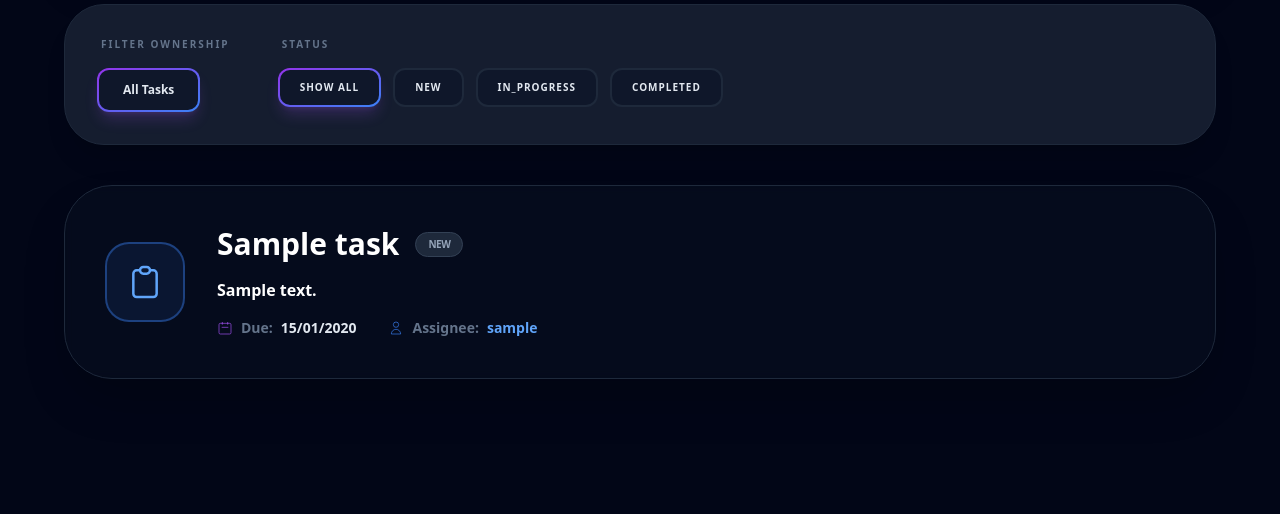
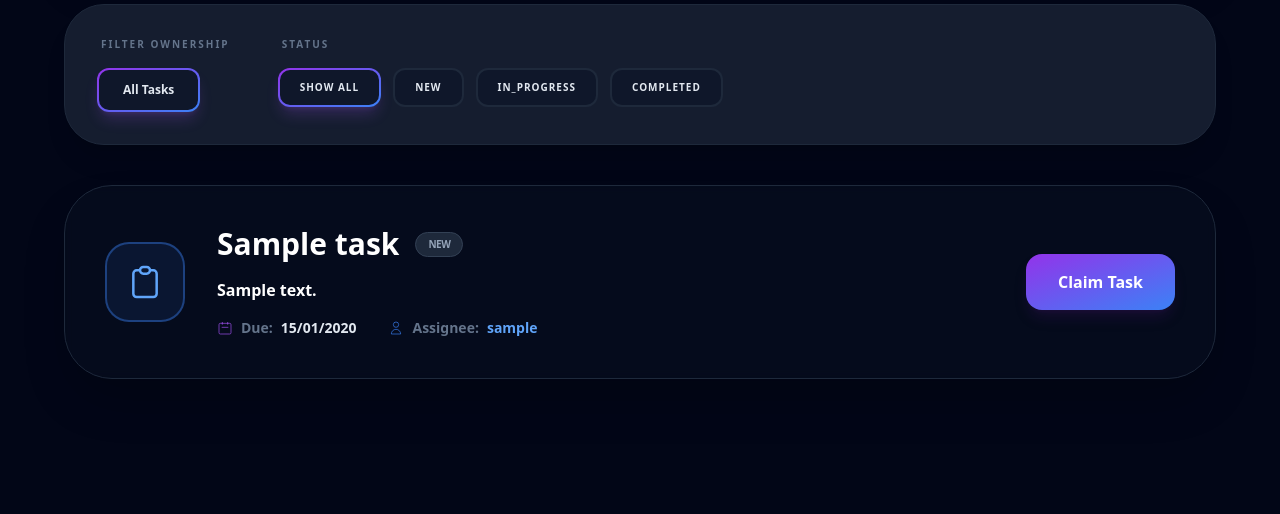
Before and after one commit to Lea2166/Python, a Django app: page /alltasks/ in a window 1280 px wide. Shown: the part 315-829 px from the top of the page. Run offline with Django 5.2, Linux system fonts and the light colour scheme; a user stored in the database is signed in; tables that the repository leaves empty hold one stand-in row (values such as "Sample post"); some libraries are stand-ins or nearby versions.

Commit message:
changes buttons of employee

```diff
--- a/TaskManagementApp/Templates/AllTasks.html
+++ b/TaskManagementApp/Templates/AllTasks.html
@@ -148,11 +148,13 @@
                                 </a>
                                 {% endif %}
                             {% endif %}
-
+                            {% if task.Status == 'NEW' %}
                             {% if not task.AssignedUser and user_role == 'EMPLOYEE' %}
                                 <a href="{% url 'claim_task' task.Id %}" class="px-8 py-4 bg-gradient-to-br from-purple-600 to-blue-500 rounded-2xl font-black text-white shadow-lg shadow-purple-900/20 transform hover:scale-105 transition-all">Claim Task</a>
+                            {% elif task.AssignedUser == request.user %}
+                                <a href="{% url 'claim_task' task.Id %}" class="px-8 py-4 bg-gradient-to-br from-purple-600 to-blue-500 rounded-2xl font-black text-white shadow-lg shadow-purple-900/20 transform hover:scale-105 transition-all">Claim Task</a>
                             {% endif %}
-
+                            {% endif %}
                             {% if task.AssignedUser == request.user and task.Status == 'IN_PROGRESS' %}
                                 <a href="{% url 'finish_task' task.Id %}" class="px-8 py-4 bg-gradient-to-br from-emerald-500 to-teal-600 rounded-2xl font-black text-white shadow-lg shadow-emerald-900/20 transform hover:scale-105 transition-all">Complete!</a>
                             {% endif %}
```
